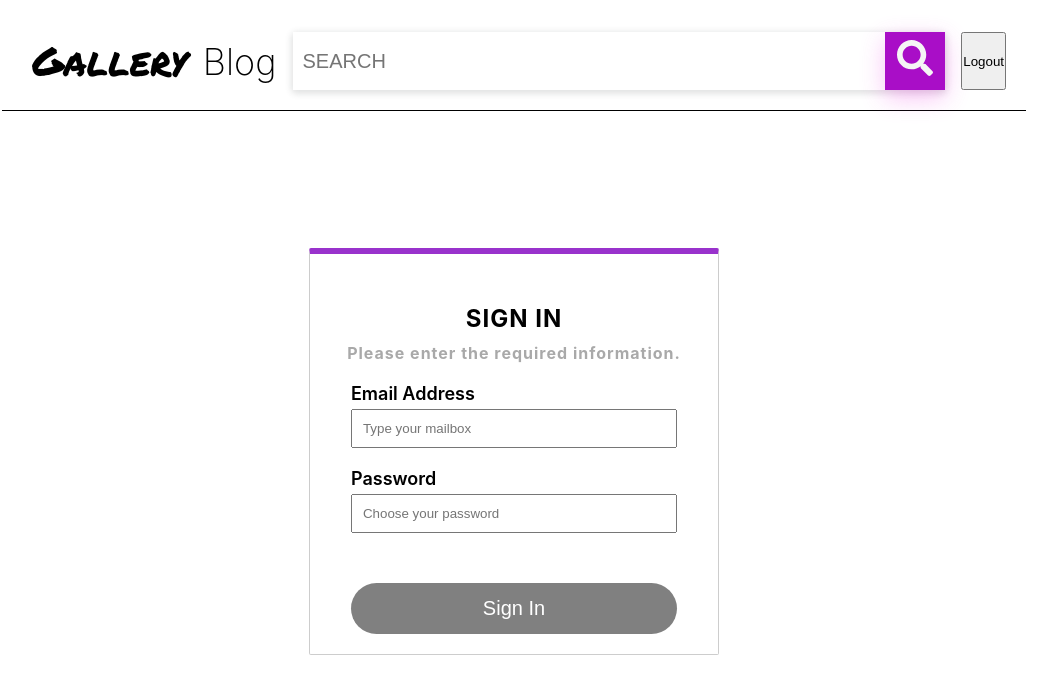
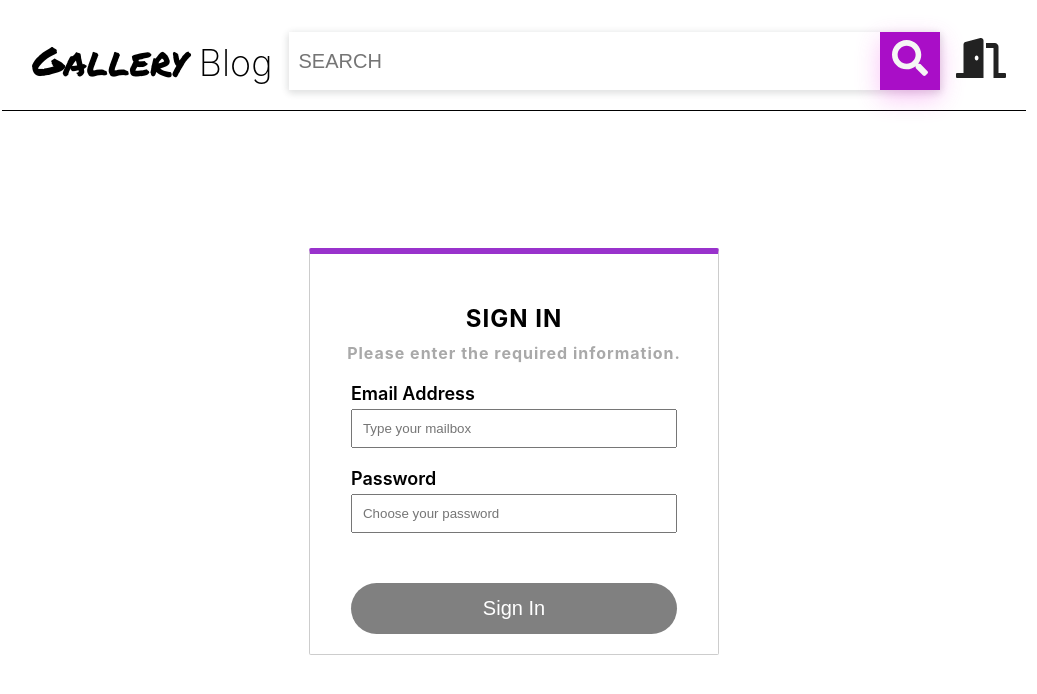
Before and after one commit to Zencoder12/blog-front-end, a React (Create React App) app: page /login in a window 1280 px wide. Shown: the top 694 px of the page, without its empty margins (126-1163 px from the left). Built offline with nearby package versions, Linux system fonts and the light colour scheme.

Commit message:
Changed the logout icon.

```diff
--- a/src/components/Header.jsx
+++ b/src/components/Header.jsx
@@ -7,8 +7,10 @@ const Header = () => {
 
   return (
     <div className="header__container">
-      <span className="header__name">Gallery</span>
-      <span className="header__blog">Blog</span>
+      <div>
+        <span className="header__name">Gallery</span>
+        <span className="header__blog">Blog</span>
+      </div>
       <SearchBar size={searchBarSize} />
       <Logout />
     </div>
--- a/src/components/Logout.jsx
+++ b/src/components/Logout.jsx
@@ -1,6 +1,9 @@
 import React from "react";
 import { axiosInstance } from "../services/db";
 import { useHistory } from "react-router";
+import { FontAwesomeIcon } from "@fortawesome/react-fontawesome";
+import { faDoorOpen } from "@fortawesome/free-solid-svg-icons";
+import { NavLink } from "react-router-dom";
 
 const Logout = () => {
   const history = useHistory();
@@ -21,9 +24,9 @@ const Logout = () => {
   };
 
   return (
-    <button className="btn-logout" onClick={handleLogout}>
-      Logout
-    </button>
+    <NavLink to="/home" onClick={handleLogout}>
+      <FontAwesomeIcon className="logout-icon" icon={faDoorOpen} size="4x" />
+    </NavLink>
   );
 };
 
--- a/src/scss/_header.scss
+++ b/src/scss/_header.scss
@@ -4,6 +4,7 @@
   &__container {
     border-bottom: 1px solid black;
     display: flex;
+    justify-content: space-between;
     gap: 6px;
     padding: 1rem;
     position: relative;
@@ -11,13 +12,14 @@
 
   &__name {
     font-family: "Permanent Marker", cursive;
-    font-size: 2rem;
+    font-size: 3rem;
     margin-left: 10px;
   }
 
   &__blog {
-    font-size: 1.6rem;
+    font-size: 2.4rem;
     font-weight: 200;
-    margin-top: 8px;
+    margin-left: 12px;
+    margin-top: 10px;
   }
 }
--- a/src/scss/_reponsiveness.scss
+++ b/src/scss/_reponsiveness.scss
@@ -32,6 +32,10 @@
       font-size: 3.6rem;
       font-weight: 200;
     }
+  }
+
+  .logout-icon {
+    margin-top: 6px;
   }
 
   .posts {
```
